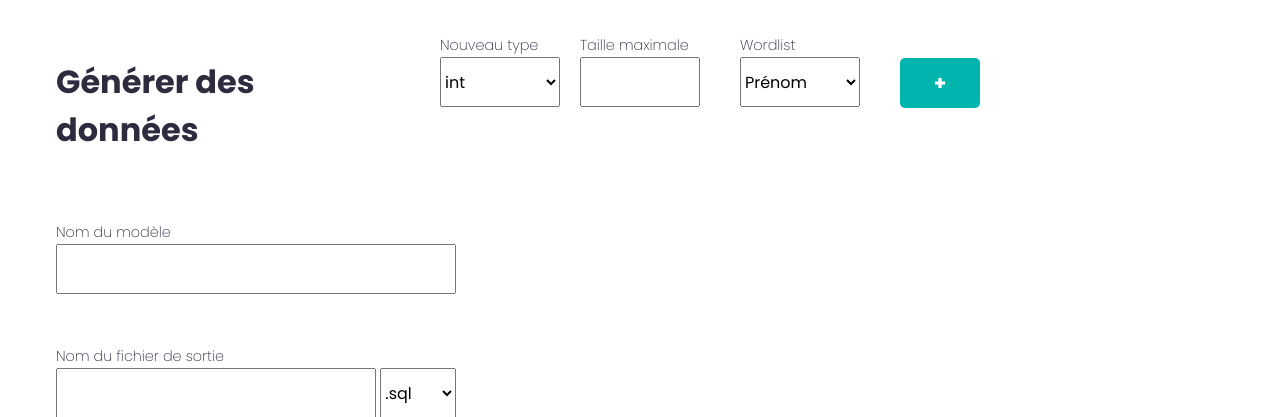
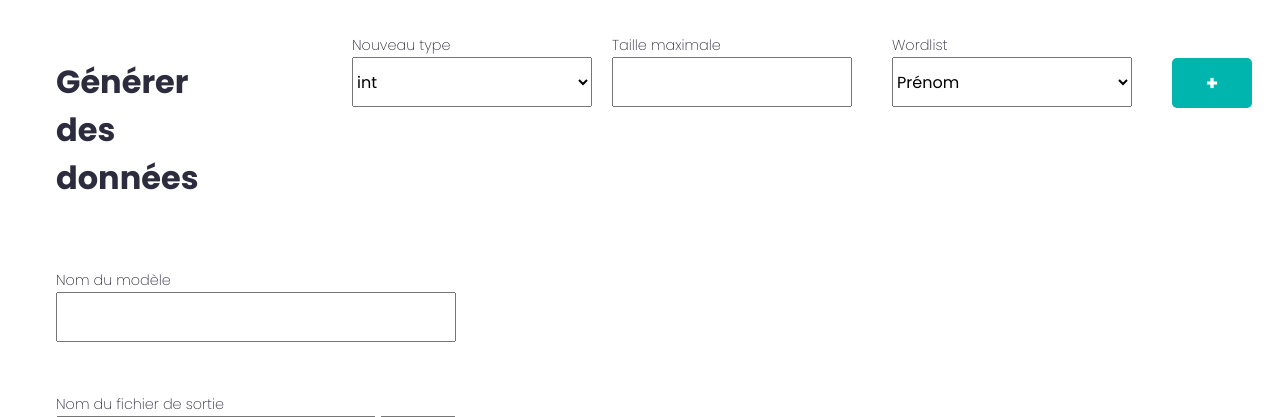
Before and after one commit to aureliensimon/db-confinement, a PHP site: page / in a window 1280 px wide. Shown: the part 100-517 px from the top of the page. Run offline with PHP 8.4, Linux system fonts and the light colour scheme; some libraries are stand-ins or nearby versions.

Commit message:
item generator justify content

```diff
--- a/css/menu.css
+++ b/css/menu.css
@@ -11,6 +11,7 @@
 #new-item-generator {
     display: flex;
     flex-wrap: nowrap;
+    justify-content: space-between;
     margin-left: 100px;
     margin-top: 25px;
     height: 65px;
@@ -32,7 +33,7 @@
     font-weight: 700;
 }
 .small-input {
-    width: 15vmin;
+    width: 30vmin;
     height: 50px;
 }
 
```
